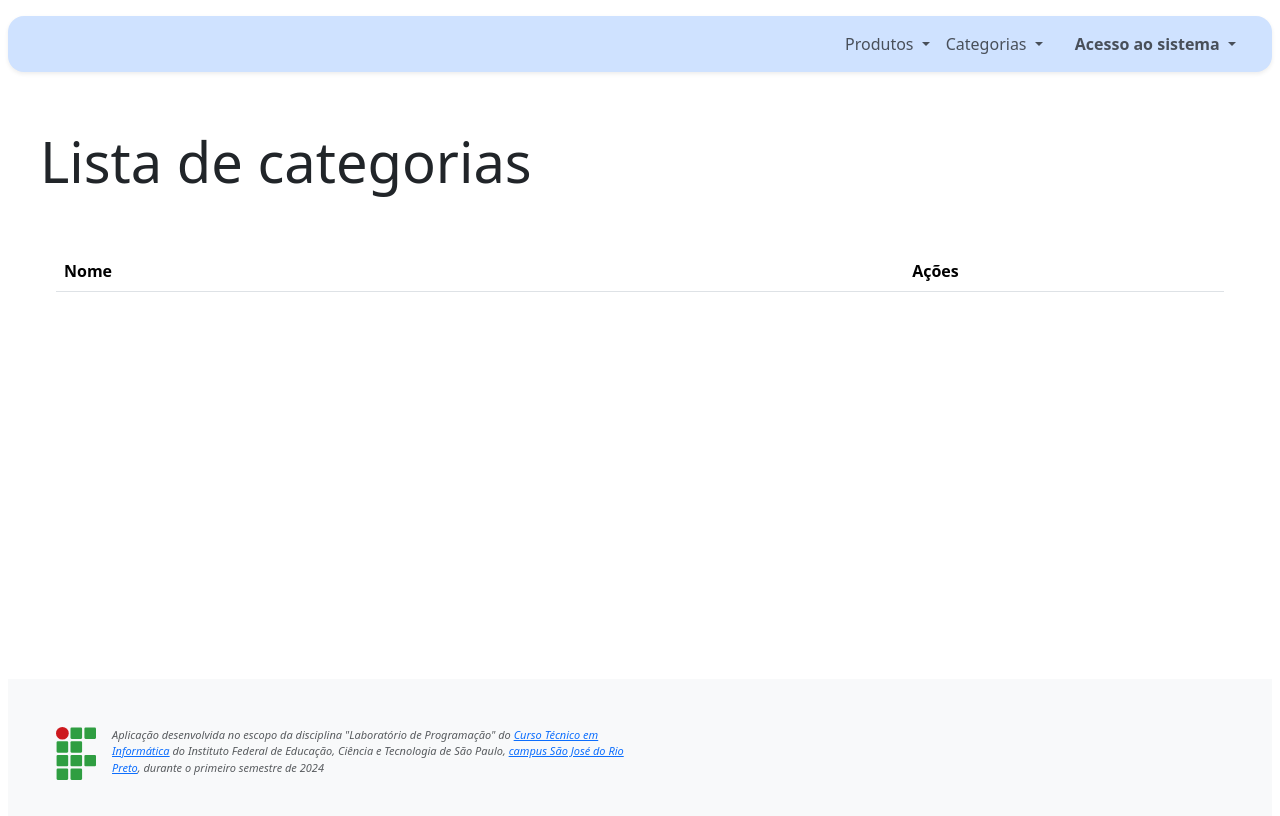
After one commit to TINF-IFSP-RioPreto/2024-labprog-flask-estoque, a Flask app: page /categoria/ in a window 1280 px wide. The commit adds this page. Run offline with Flask 3, Linux system fonts and the light colour scheme; data that the repository does not hold is empty; parts of the project's set-up code (start-up, migrations or seed data) failed here and were passed over; some libraries are stand-ins or nearby versions.

Commit message:
Cosmetic changes

```diff
--- /dev/null
+++ b/src/routes/categoria.py
@@ -0,0 +1,20 @@
+import sqlalchemy as sa
+from flask import Blueprint, render_template
+
+from src.models.categoria import Categoria
+from src.modules import db
+
+bp = Blueprint('categorias', __name__, url_prefix='/categoria')
+
+
+@bp.route('/lista', methods=['GET'])
+@bp.route('/', methods=['GET'])
+def lista():
+    sentenca = sa.select(Categoria)
+    sentenca = sentenca.order_by(Categoria.nome)
+
+    rset = db.session.execute(sentenca).scalars()
+
+    return render_template('categoria/lista.jinja2',
+                           title="Lista de categorias",
+                           rset=rset)
--- /dev/null
+++ b/src/templates/categoria/lista.jinja2
@@ -0,0 +1,34 @@
+{% extends '_layout.jinja2' %}
+{% from 'bootstrap5/utils.html' import render_icon %}
+
+{% block content %}
+	<div class="row justify-content-center">
+    <table class="table table-hover table-striped">
+        <thead>
+            <tr class="align-middle">
+                <th scope="col">Nome</th>
+                <th scope="col" class="text-center">Ações</th>
+            </tr>
+        </thead>
+        <tbody>
+        {% for categoria in rset %}
+            <tr class="align-middle">
+                <td>{{ categoria.nome }}</td>
+                <td class="text-center">
+                    <div class="btn-group" role="group">
+                        <a class="btn btn-secondary btn-sm"
+                           href="#">
+                            {{ render_icon('pencil-square', size='1.25em', title="Alterar") }}
+                        </a>
+                        <a class="btn btn-danger btn-sm"
+                           href="#">
+                            {{ render_icon('trash', size='1.25em', title="Remover") }}
+                        </a>
+                    </div>
+                </td>
+            </tr>
+        {% endfor %}
+        </tbody>
+    </table>
+    </div>
+{% endblock %}
--- a/src/templates/utils/menus.jinja2
+++ b/src/templates/utils/menus.jinja2
@@ -28,7 +28,7 @@
                             {{ render_icon('book') }} Categorias
                         </a>
                         <ul class="dropdown-menu dropdown-menu-lg-end">
-                            <li><a class="dropdown-item" href="#">{{ render_icon('card-list') }}&nbsp;Listar</a></li>
+                            <li><a class="dropdown-item" href="{{ url_for('categorias.lista') }}">{{ render_icon('card-list') }}&nbsp;Listar</a></li>
                             <li><a class="dropdown-item" href="#">{{ render_icon('plus') }}&nbsp;Adicionar</a></li>
                         </ul>
                     </li>
```
Also changed, not shown: instance/config.sample.json (+20 -2 lines), src/factory.py (+18 -1 lines), src/forms/categoria.py (added, +10 -0 lines), src/models/categoria.py (added, +18 -0 lines).
